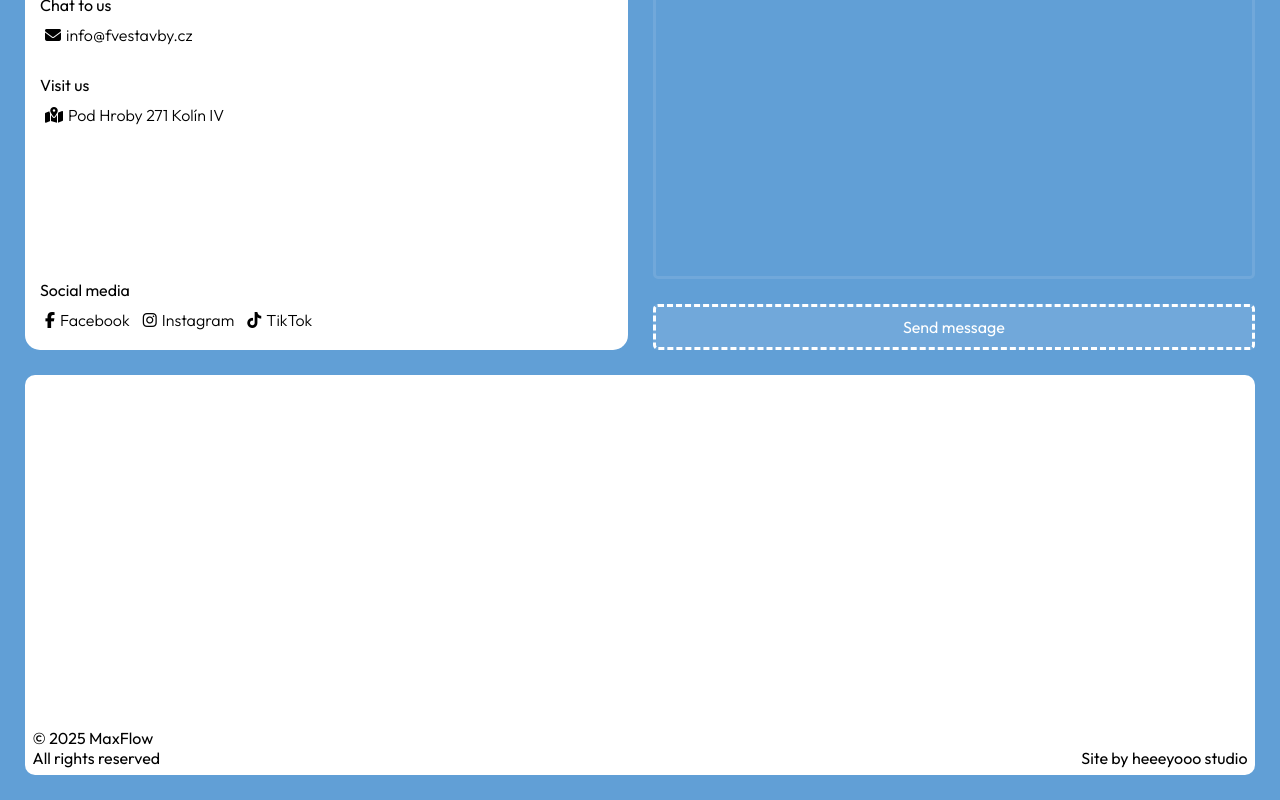
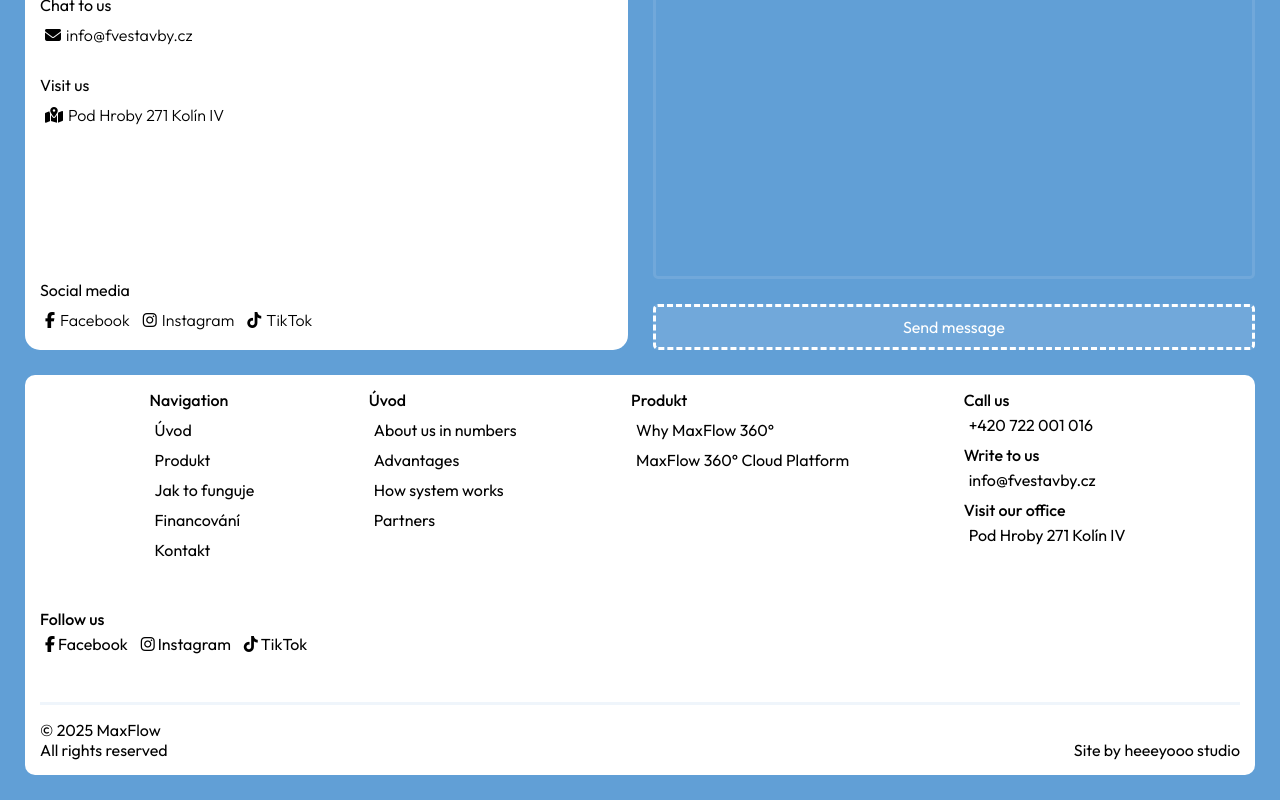
Before and after one commit to stepandordiai/max-flow, a React (Vite) app: page /contact in a window 1280 px wide. Shown: the part 425-1225 px from the top of the page. Built offline with nearby package versions, Linux system fonts and the light colour scheme.

Commit message:
Update Footer

```diff
--- a/package.json
+++ b/package.json
@@ -16,7 +16,8 @@
 		"react-dom": "^19.1.0",
 		"react-helmet": "^6.1.0",
 		"react-i18next": "^15.5.3",
-		"react-router-dom": "^7.6.2"
+		"react-router-dom": "^7.6.2",
+		"react-router-hash-link": "^2.4.3"
 	},
 	"devDependencies": {
 		"@eslint/js": "^9.25.0",
--- a/src/components/AboutUs/AboutUs.jsx
+++ b/src/components/AboutUs/AboutUs.jsx
@@ -4,7 +4,9 @@ const AboutUs = () => {
 	return (
 		<>
 			<div>
-				<h2 className="about-us">About us in numbers</h2>
+				<h2 className="about-us" id="about-us">
+					About us in numbers
+				</h2>
 				<div className="stats">
 					<div>
 						<p>instalací ročně</p>
--- a/src/components/BenefitsSection/BenefitsSection.jsx
+++ b/src/components/BenefitsSection/BenefitsSection.jsx
@@ -9,7 +9,9 @@ const BenefitsSection = () => {
 
 	return (
 		<div>
-			<p className="benefits__title">{t("benefits.title")}</p>
+			<h2 className="benefits__title" id="benefits">
+				{t("benefits.title")}
+			</h2>
 			<div className="benefits-container">
 				<div className="benefits">
 					<div>
--- a/src/components/Footer/Footer.jsx
+++ b/src/components/Footer/Footer.jsx
@@ -1,11 +1,181 @@
-import LngSelect from "../LngSelect/LngSelect";
+import { useTranslation } from "react-i18next";
+import { NavLink } from "react-router-dom";
 import styles from "./Footer.module.scss";
+import { useEffect } from "react";
+import { HashLink } from "react-router-hash-link";
 
 const Footer = () => {
+	const { t } = useTranslation();
+
+	useEffect(() => {
+		const footerNavBtn = document.querySelectorAll(
+			`.${styles["footer__nav-btn"]}`
+		);
+		const footerNavBtnIcon = document.querySelectorAll(
+			`.${styles["footer__nav-btn-icon"]}`
+		);
+		const footerNavWrapper = document.querySelectorAll(
+			`.${styles["footer__nav-wrapper"]}`
+		);
+
+		footerNavBtn.forEach((btn, index) => {
+			btn.addEventListener("click", () => {
+				footerNavWrapper[index].classList.toggle(
+					styles["footer__nav-wrapper--active"]
+				);
+				footerNavBtnIcon[index].classList.toggle(
+					styles["footer__nav-btn-icon--active"]
+				);
+			});
+		});
+	}, []);
+
 	return (
-		<>
 		<footer className={styles["footer"]}>
-				<p></p>
+			<div className={styles["footer__top"]}>
+				<div className={styles["footer__nav-container"]}>
+					<button className={styles["footer__nav-btn"]}>
+						<span className={styles["footer__nav-title"]}>Navigation</span>
+						<span className={styles["footer__nav-btn-icon"]}></span>
+					</button>
+					<div className={styles["footer__nav-wrapper"]}>
+						<nav className={styles["footer__nav"]}>
+							<NavLink className={styles["footer__nav-link"]}>
+								{t("home")}
+							</NavLink>
+							<NavLink className={styles["footer__nav-link"]}>
+								{t("product")}
+							</NavLink>
+							<NavLink className={styles["footer__nav-link"]}>
+								{t("how_it_works")}
+							</NavLink>
+							<NavLink className={styles["footer__nav-link"]}>
+								{t("financing")}
+							</NavLink>
+							<NavLink className={styles["footer__nav-link"]}>
+								{t("contact")}
+							</NavLink>
+						</nav>
+					</div>
+				</div>
+				<div className={styles["footer__nav-container"]}>
+					<button className={styles["footer__nav-btn"]}>
+						<span className={styles["footer__nav-title"]}>{t("home")}</span>
+						<span className={styles["footer__nav-btn-icon"]}></span>
+					</button>
+					<div className={styles["footer__nav-wrapper"]}>
+						<nav className={styles["footer__nav"]}>
+							<HashLink
+								to="/#about-us"
+								smooth
+								className={styles["footer__nav-link"]}
+							>
+								About us in numbers
+							</HashLink>
+							<HashLink
+								to="/#benefits"
+								smooth
+								className={styles["footer__nav-link"]}
+							>
+								Advantages
+							</HashLink>
+							<HashLink
+								to={"/#process"}
+								smooth
+								className={styles["footer__nav-link"]}
+							>
+								How system works
+							</HashLink>
+							<HashLink
+								to={"/#partners"}
+								smooth
+								className={styles["footer__nav-link"]}
+							>
+								Partners
+							</HashLink>
+						</nav>
+					</div>
+				</div>
+				<div className={styles["footer__nav-container"]}>
+					<button className={styles["footer__nav-btn"]}>
+						<span className={styles["footer__nav-title"]}>{t("product")}</span>
+						<span className={styles["footer__nav-btn-icon"]}></span>
+					</button>
+					<div className={styles["footer__nav-wrapper"]}>
+						<nav className={styles["footer__nav"]}>
+							<HashLink
+								to={"/product#product-section-1"}
+								smooth
+								className={styles["footer__nav-link"]}
+							>
+								Why MaxFlow 360°
+							</HashLink>
+							<HashLink
+								to={"/product#product-section-2"}
+								smooth
+								className={styles["footer__nav-link"]}
+							>
+								MaxFlow 360° Cloud Platform
+							</HashLink>
+						</nav>
+					</div>
+				</div>
+				<div className={styles["footer__top-contact-us-container"]}>
+					<div>
+						<p className={styles["footer__nav-title"]}>Call us</p>
+						<nav className={styles["footer__nav"]}>
+							<NavLink className={styles["footer__nav-link"]}>
+								+420 722 001 016
+							</NavLink>
+						</nav>
+					</div>
+					<div>
+						<p className={styles["footer__nav-title"]}>Write to us</p>
+						<nav className={styles["footer__nav"]}>
+							<NavLink className={styles["footer__nav-link"]}>
+								info@fvestavby.cz
+							</NavLink>
+						</nav>
+					</div>
+					<div>
+						<p className={styles["footer__nav-title"]}>Visit our office</p>
+						<nav className={styles["footer__nav"]}>
+							<NavLink className={styles["footer__nav-link"]}>
+								Pod Hroby 271 Kolín IV
+							</NavLink>
+						</nav>
+					</div>
+				</div>
+			</div>
+			<div>
+				<p className={styles["footer__nav-title"]}>Follow us</p>
+				<div className={styles["footer__middle-socials"]}>
+					<a
+						className={styles["footer__socials-link"]}
+						href="https://www.facebook.com/people/Fve-stavby/61576683235805/"
+						target="_blank"
+					>
+						<i className="fa-brands fa-facebook-f"></i>
+						<span>Facebook</span>
+					</a>
+					<a
+						className={styles["footer__socials-link"]}
+						href="https://www.instagram.com/fvestavby/#"
+						target="_blank"
+					>
+						<i className="fa-brands fa-instagram"></i>
+						<span>Instagram</span>
+					</a>
+					<a
+						className={styles["footer__socials-link"]}
+						href="https://www.tiktok.com/@fvestavby"
+						target="_blank"
+					>
+						<i className="fa-brands fa-tiktok"></i>
+						<span>TikTok</span>
+					</a>
+				</div>
+			</div>
 			<div className={styles["footer__bottom"]}>
 				<div>
 					<p>&copy; 2025 MaxFlow</p>
@@ -23,7 +193,6 @@ const Footer = () => {
 				</p>
 			</div>
 		</footer>
-		</>
 	);
 };
 
--- a/src/components/Footer/Footer.module.scss
+++ b/src/components/Footer/Footer.module.scss
@@ -1,19 +1,121 @@
 @use "./../../scss/mixins" as *;
 
 .footer {
-	height: 400px;
+	min-height: 400px;
 	background: #fff;
 	border-radius: 10px;
 	color: #000;
 	display: flex;
 	flex-direction: column;
 	justify-content: space-between;
-	padding: 7.5px;
+	gap: 15px;
+	padding: 15px;
 	margin-top: 25px;
+}
+
+.footer__top {
+	display: flex;
+	justify-content: space-evenly;
+	align-items: flex-start;
+	row-gap: 15px;
+	flex-wrap: wrap;
+}
+
+.footer__nav-btn {
+	display: flex;
+	justify-content: space-between;
+	width: 100%;
+	margin-bottom: 5px;
+}
+
+.footer__nav-btn-icon {
+	position: relative;
+	display: none;
+	width: 20px;
+	aspect-ratio: 1/1;
+
+	&::before {
+		content: "";
+		position: absolute;
+		width: 20px;
+		height: 2px;
+		background: #000;
+		top: 50%;
+		left: 50%;
+		transform: translate(-50%, -50%);
+		transition: all 0.3s;
+	}
+
+	&::after {
+		content: "";
+		position: absolute;
+		width: 20px;
+		height: 2px;
+		background: #000;
+		top: 50%;
+		left: 50%;
+		transform: translate(-50%, -50%) rotate(90deg);
+		transition: all 0.3s;
+	}
+}
+
+.footer__nav-title {
+	font-weight: 500;
+}
+
+.footer__nav {
+	display: flex;
+	align-items: flex-start;
+	flex-direction: column;
+}
+
+.footer__nav-link {
+	display: inline-block;
+	color: #000;
+	padding: 5px;
+	border-radius: 5px;
+	transition: 0.3s;
+
+	&:hover {
+		background: var(--accent-bg-clr);
+		color: var(--bg-clr);
+	}
+}
+
+.footer__socials-link {
+	display: flex;
+	justify-content: center;
+	align-items: center;
+	column-gap: 3px;
+	color: #000;
+	padding: 5px;
+	border-radius: 5px;
+	transition: 0.3s;
+
+	&:hover {
+		background: var(--accent-bg-clr);
+		color: var(--bg-clr);
+	}
+}
+
+.footer__top-contact-us-container {
+	display: flex;
+	flex-direction: column;
+	row-gap: 5px;
+}
+
+.footer__middle-socials {
+	display: flex;
+	gap: 3px;
+	flex-wrap: wrap;
 }
 
 .footer__bottom {
 	@include flex-between-end;
+	column-gap: 15px;
+	flex-wrap: wrap;
+	border-top: 3px solid var(--accent-bg-clr);
+	padding-top: 15px;
 }
 
 .footer__creator-link {
@@ -27,5 +129,49 @@
 @media screen and (width <= 896px) {
 	.footer {
 		margin-top: 15px;
+		// padding: 7.5px;
+	}
+
+	.footer__bottom {
+		padding-top: 7.5px;
 	}
 }
+
+@media screen and (width < 896px) {
+	.footer__nav-wrapper {
+		display: grid;
+		grid-template-rows: 0fr;
+		overflow: hidden;
+		transition: all 0.3s;
+	}
+
+	.footer__nav-wrapper--active {
+		grid-template-rows: 1fr;
+	}
+
+	.footer__nav {
+		overflow: hidden;
+	}
+
+	.footer__nav-container {
+		width: 100%;
+	}
+
+	.footer__nav-btn-icon {
+		display: initial;
+	}
+
+	.footer__top-contact-us-container {
+		width: 100%;
+	}
+
+	.footer__nav-btn-icon--active {
+		&::before {
+			transform: translate(-50%, -50%) rotate(180deg);
+		}
+
+		&::after {
+			transform: translate(-50%, -50%) rotate(180deg);
+		}
+	}
+}
--- a/src/components/HowItWorksSection/HowItWorksSection.jsx
+++ b/src/components/HowItWorksSection/HowItWorksSection.jsx
@@ -50,7 +50,9 @@ const HowItWorksSection = () => {
 
 	return (
 		<div>
-			<h2 className="process__title">Jak systém funguje</h2>
+			<h2 className="process__title" id="process">
+				Jak systém funguje
+			</h2>
 			<div className="process__outer">
 				<div className="process__card process__card1">
 					<p>FVE</p>
--- a/src/components/Partners/Partners.jsx
+++ b/src/components/Partners/Partners.jsx
@@ -31,7 +31,7 @@ const Partners = () => {
 	];
 
 	return (
-		<div className={styles["partners"]}>
+		<div className={styles["partners"]} id="partners">
 			<div className={styles["partners__title-container"]}>
 				<h2 className={styles["partners__title"]}>Naši partneři</h2>
 			</div>
--- a/src/pages/Product/Product.jsx
+++ b/src/pages/Product/Product.jsx
@@ -13,7 +13,7 @@ const Product = () => {
 			<main className="product">
 				{/* <h1>Product</h1> */}
 				<div>
-					<h2 className="product__section1-title">
+					<h2 className="product__section1-title" id="product-section-1">
 						Why MaxFlow 360&deg; for SVJ?
 					</h2>
 					<p style={{ marginBottom: 25 }}>
@@ -84,7 +84,7 @@ const Product = () => {
 				</div>
 
 				<div>
-					<h2>MaxFlow 360&deg; Cloud Platform</h2>
+					<h2 id="product-section-2">MaxFlow 360&deg; Cloud Platform</h2>
 					<p style={{ marginBottom: 25 }}>
 						All Your Energy Data in One Place – Anytime, Anywhere
 					</p>
```
Also changed, not shown: 1 other file (tests, documents, lock files or other folders). Lines whose indentation alone changed are shown as unchanged.
